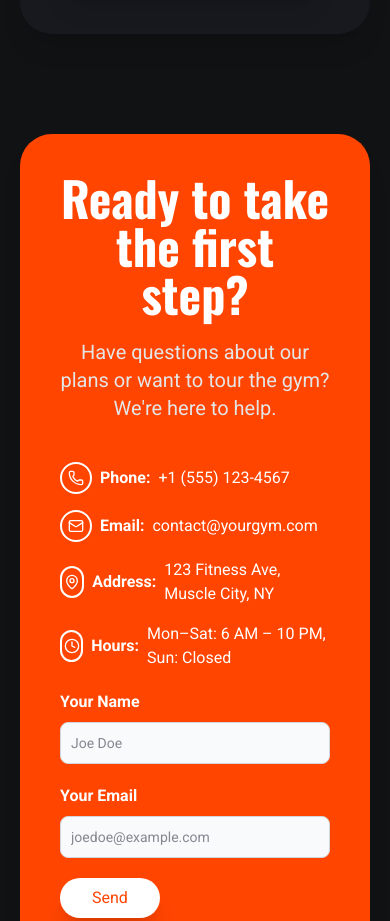
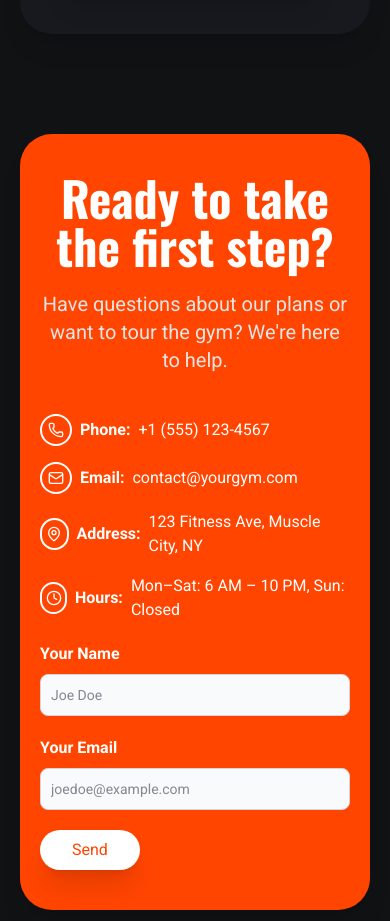
Before and after one commit to momen5406/IronPulse-Landing-Page, a website: page index.html in a window 390 px wide. Shown: the part 5200-6121 px from the top of the page. Drawn offline with nearby package versions, Linux system fonts and the light colour scheme.

Commit message:
Edited readme

```diff
--- a/index.html
+++ b/index.html
@@ -220,7 +220,7 @@
     ======================== -->
     <section id="contact" class="py-[50px]">
       <div class="container">
-        <div data-aos="zoom-in" class="bg-accent p-10 rounded-4xl shadow-xl">
+        <div data-aos="zoom-in" class="bg-accent sm:p-10 px-5 py-10 rounded-4xl shadow-xl">
           <h3 class="sm:text-6xl text-5xl text-center font-heading font-bold mb-5">
             Ready to take the first step?
           </h3>
```
Also changed, not shown: css/main.css.
